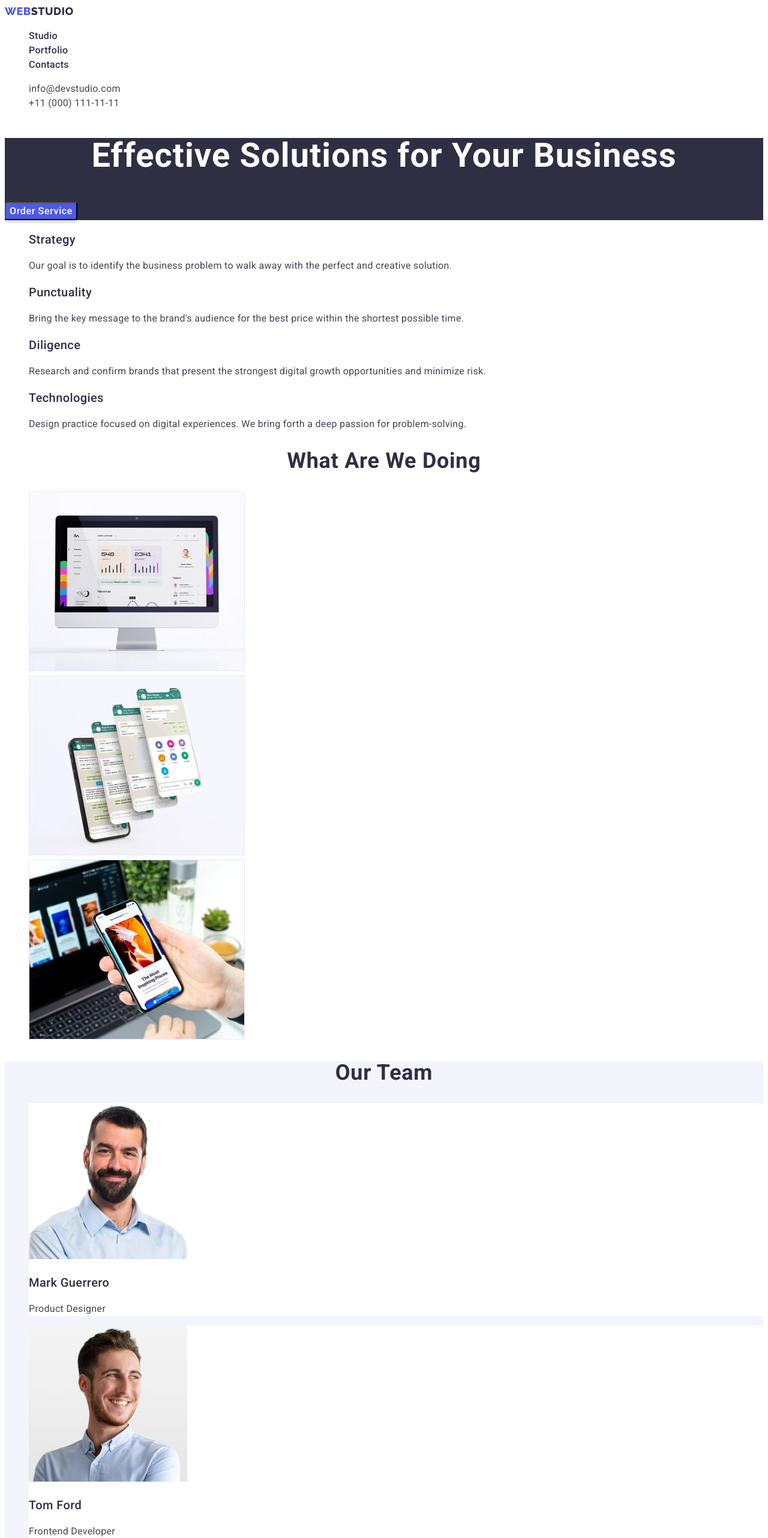
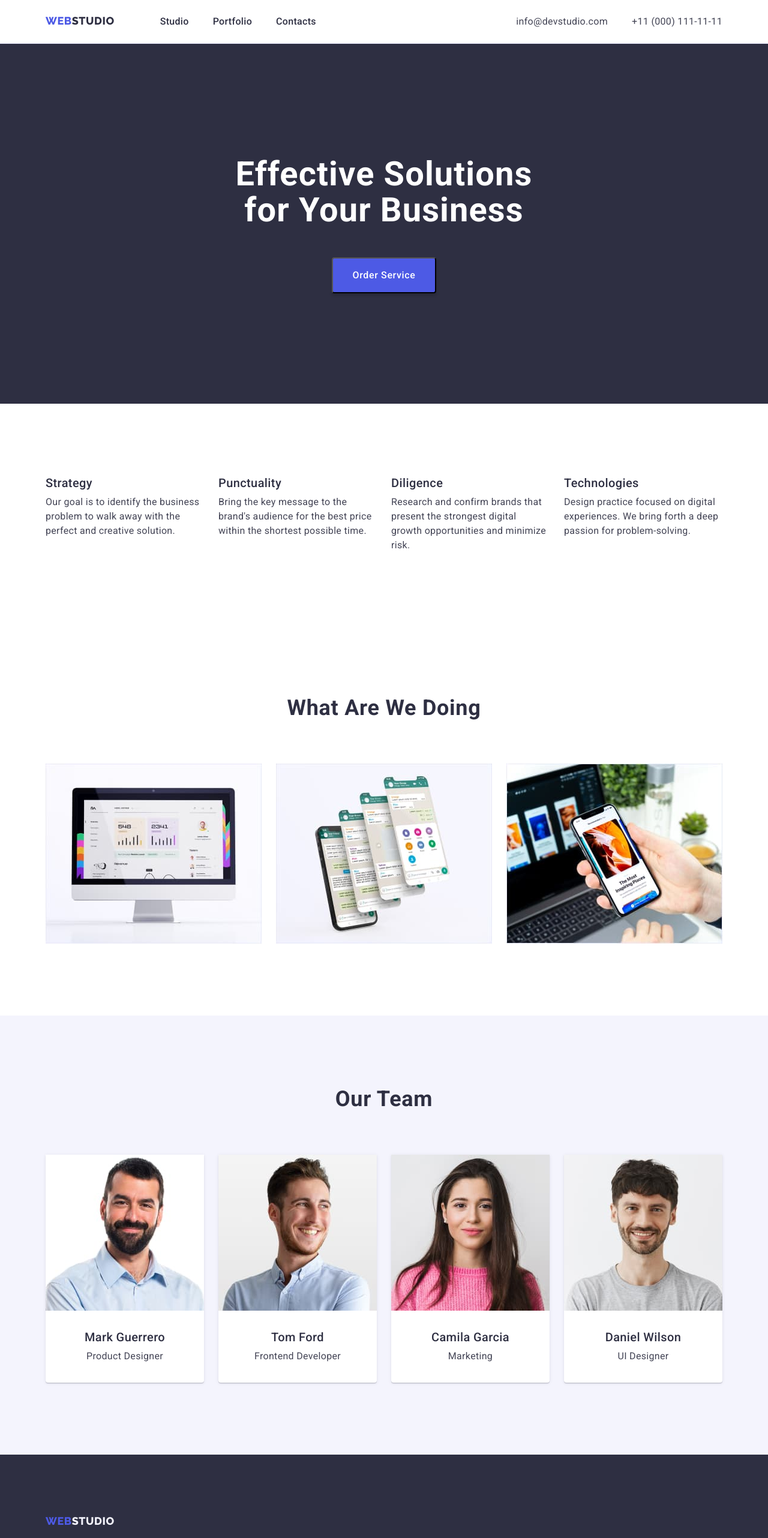
Before and after one commit to ArtemCherchuk/-goit-markup-hw-03, a plain HTML site: page index.html in a window 1280 px wide. Shown: the top 2564 px of the page at 60% size. Drawn offline with nearby package versions, Linux system fonts and the light colour scheme.

Commit message:
attempt one

```diff
--- a/css/styles.css
+++ b/css/styles.css
@@ -9,6 +9,7 @@
   --accent-color: #4D5AE5;
   --color-title: #2e2f42;
   --link-hover: #404BBF;
+  --gape-text: 24px;
 }
 
 .body {
@@ -20,6 +21,30 @@
   font-size: 16px;
   line-height: 1.5;
   letter-spacing: 0.02em;
+}
+
+h1,
+h2,
+h3,
+h4,
+h5,
+h6,
+ul,
+p {
+  margin: 0;
+}
+
+.container {
+  width: 1158px;
+  /* outline: 3px solid red; */
+  padding-left: 15px;
+  padding-right: 15px;
+  margin-left: auto;
+  margin-right: auto;
+}
+
+.section {
+  padding: 120px 0;
 }
 
 .link {
@@ -34,12 +59,25 @@
   cursor: pointer;
 }
 
+img {
+  display: block;
+}
+
 /* hidden */
 .hide {
   display: none;
 }
 
 /* header */
+/* .menu-nav {
+    display: flex;
+    flex-direction: row;
+    padding: 0px
+} */
+.page-header {
+  border-bottom: 1px solid #E7E9FC;
+}
+
 .logo {
   font-family: Raleway, sans-serif;
   font-style: normal;
@@ -57,13 +95,14 @@
   color: var(--color-title);
 }
 
+
 .link-nav {
   font-weight: 500;
   font-size: 16px;
   line-height: 1.5;
   letter-spacing: 0.02em;
   color: var(--color-title);
-    text-decoration: none
+  text-decoration: none;
 }
 
 .list .link-nav:hover,
@@ -71,8 +110,24 @@
   color: var(--link-hover);
 }
 
+/* menu-nav */
+.menu-nav {
+  display: flex;
+}
+
+.nav-list {
+  display: flex;
+  padding-left: 0;
+  margin-left: 76px;
+}
+
+.nav-list .item+.item {
+  margin-left: 40px;
+}
+
 /* address */
 .authorization {
+  margin-left: auto;
   font-style: normal;
 }
 
@@ -81,14 +136,31 @@
   color: #434455;
 }
 
+.list-auth {
+  display: flex;
+
+}
+
+.list-auth .item+.item {
+  margin-left: 40px;
+}
+
 .list .auth-contact:hover,
 .list .auth-contact:focus {
   color: var(--link-hover);
 }
 
+.container-nav {
+  display: flex;
+  padding: 24px 0;
+}
+
 /* hero */
 .hero {
   background-color: var(--color-title);
+  margin: 0;
+  height: 600px;
+  padding-top: 188px;
 }
 
 /* h1 */
@@ -100,6 +172,9 @@
   text-align: center;
   letter-spacing: 0.02em;
   color: #FFFFFF;
+  max-width: 496px;
+  display: block;
+  margin: 0 auto 48px auto;
 }
 
 .effective-button {
@@ -113,6 +188,9 @@
   line-height: 1.5;
   letter-spacing: 0.04em;
   color: #FFFFFF;
+  padding: 16px 32px;
+  display: block;
+  margin: 0 auto;
 }
 
 .effective-button:hover,
@@ -121,8 +199,9 @@
 
 }
 
-/* Our advantages */
+
 /* h2 */
+
 .title-worker {
   font-weight: 700;
   font-size: 36px;
@@ -131,6 +210,21 @@
   letter-spacing: 0.02em;
   text-transform: capitalize;
   color: var(--color-title);
+  margin-bottom: 72px;
+}
+
+/* list our advantages */
+
+.our-list {
+  display: flex;
+  flex-wrap: wrap;
+  margin-left: calc(-1 * var(--gape-text));
+  padding: 0;
+}
+
+.our-list>.list-our {
+  flex-basis: calc(100% / 4 - var(--gape-text));
+  margin-left: var(--gape-text);
 }
 
 /* h3 */
@@ -140,6 +234,7 @@
   line-height: 1.2;
   letter-spacing: 0.02em;
   color: var(--color-title);
+  margin-bottom: 8px;
 }
 
 .text-list {
@@ -147,14 +242,49 @@
   color: var(--color-text);
 }
 
+/* worker list */
+.list-worker {
+  display: flex;
+  flex-wrap: wrap;
+  margin-left: calc(-1 * var(--gape-text));
+  padding: 0;
+}
+
+.list-worker>.worker-item {
+  flex-basis: calc(100% / 3 - var(--gape-text));
+  margin-left: var(--gape-text);
+
+}
+
 /* Our Team */
 .our-team {
   background-color: #F4F4FD;
 }
 
-.team-list {
+.list-team {
+  text-align: center;
+  display: flex;
+  flex-wrap: wrap;
+  margin-left: calc(-1 * var(--gape-text));
+  padding: 0;
+
+}
+
+.list-team>.team-list {
   background-color: #FFFFFF;
+  padding-bottom: 32px;
+  flex-basis: calc(100% / 4 - var(--gape-text));
+  margin-left: var(--gape-text);
+  box-shadow: 0px 1px 6px rgba(46, 47, 66, 0.08), 0px 1px 1px rgba(46, 47, 66, 0.16), 0px 2px 1px rgba(46, 47, 66, 0.08);
+  border-radius: 0px 0px 4px 4px;
 }
+
+
+
+.title-our-team {
+  margin-top: 32px;
+}
+
 
 /* footer */
 .footer {
@@ -173,6 +303,10 @@
   color: var(--accent-color);
 }
 
+.container-footer {
+  padding-top: 100px;
+}
+
 /* footer portfolio */
 .logo-webstudio {
   color: #F4F4FD;
@@ -181,11 +315,17 @@
 /* footer p */
 .text-footer {
   color: #F4F4FD;
+  max-width: 264px;
+  margin-top: 16px;
 }
 
 
 /* portfolio */
-.list .portfolio-buttons {
+.buttons-list {
+  padding-left: 0;
+}
+
+.buttons-list .portfolio-buttons {
   font-family: var(--brand-font);
   font-style: normal;
   font-weight: 500;
@@ -193,6 +333,7 @@
   line-height: 1.5;
   letter-spacing: 0.04em;
   color: var(--accent-color);
+  padding: 12px 24px;
 
   background: #F4F4FD;
   border: 1px solid #E7E9FC;
@@ -206,6 +347,7 @@
 .list .portfolio-buttons:focus {
   background: var(--link-hover);
   color: #FFFFFF;
+  box-shadow: 0px 3px 1px rgba(0, 0, 0, 0.1), 0px 2px 1px rgba(0, 0, 0, 0.08), 0px 2px 2px rgba(0, 0, 0, 0.12);
 }
 
 /* h2 */
@@ -217,8 +359,32 @@
   color: var(--color-title);
 }
 
+/* buttons portfolio */
+.buttons-list {
+  display: flex;
+  justify-content: center;
+  gap: 24px;
+  padding-top: 96px;
+  margin-bottom: 72px;
+}
+
 /* li */
 .list-cards {
+  display: flex;
+  flex-wrap: wrap;
+  padding: 0;
+  margin: 0;
+  column-gap: 24px;
+  row-gap: 48px;
+}
+
+.list-cards .list-cards-item {
+
+  width: calc((100% - 48px) / 3);
+}
+
+.card-portfolio {
   border: 1px solid #E7E9FC;
-    width: 360px;
+  border-top: none;
+  padding: 32px 0 32px 16px;
 }
--- a/index.html
+++ b/index.html
@@ -6,6 +6,9 @@
   <meta http-equiv="X-UA-Compatible" content="IE=edge">
   <meta name="viewport" content="width=device-width, initial-scale=1.0">
   <title>Document</title>
+  <link rel="stylesheet" href="https://cdnjs.cloudflare.com/ajax/libs/modern-normalize/1.1.0/modern-normalize.min.css"
+    integrity="sha512-wpPYUAdjBVSE4KJnH1VR1HeZfpl1ub8YT/NKx4PuQ5NmX2tKuGu6U/JRp5y+Y8XG2tV+wKQpNHVUX03MfMFn9Q=="
+    crossorigin="anonymous" referrerpolicy="no-referrer" />
   <link rel="stylesheet" href="./css/styles.css">
   <link rel="preconnect" href="https://fonts.googleapis.com">
   <link rel="preconnect" href="https://fonts.gstatic.com" crossorigin>
@@ -16,97 +19,112 @@
 <body class="body">
   <!-- header -->
   <header class="page-header">
+    <div class="container">
+      <div class="container-nav">
         <nav class="menu-nav">
           <a href="./index.html" class="logo link">Web<span class="logo-studio">Studio</span> </a>
-      <ul class="list">
-        <li><a href="./index.html" class="link-nav link">Studio</a></li>
-        <li><a href="./portfolio.html" class="link-nav link">Portfolio</a></li>
-        <li><a href="" class="link-nav link">Contacts</a></li>
+          <ul class="nav-list list">
+            <li class="item"><a href="./index.html" class="link-nav link">Studio</a></li>
+            <li class="item"><a href="./portfolio.html" class="link-nav link">Portfolio</a></li>
+            <li class="item"><a href="" class="link-nav link">Contacts</a></li>
           </ul>
         </nav>
         <address class="authorization">
-      <ul class="list">
-        <li><a href="mailto:info@devstudio.com" class="auth-contact link">info@devstudio.com</a></li>
-        <li><a href="tel:+110001111111" class="auth-contact link">+11 (000) 111-11-11</a></li>
+          <ul class="list-auth list ">
+            <li class="item"><a href="mailto:info@devstudio.com" class="auth-contact link">info@devstudio.com</a></li>
+            <li class="item"><a href="tel:+110001111111" class="auth-contact link">+11 (000) 111-11-11</a></li>
           </ul>
         </address>
-
+      </div>
+    </div>
   </header>
 
   <main>
     <!-- hero -->
-    <section class="hero">
+    <section class="section hero">
+      <div class="container">
         <h1 class="main-title">Effective Solutions
           for Your Business</h1>
         <button type="button" class="effective-button general-buttons">Order Service</button>
+      </div>
     </section>
     <!-- Our advantages -->
-    <section>
+    <section class="section">
+      <div class="container">
         <h2 class="hide">Our advantages</h2>
-      <ul class="list">
-        <li>
+        <ul class="list our-list">
+          <li class="list-our">
             <h3 class="title-our">Strategy</h3>
             <p class="text-list">Our goal is to identify the business
               problem to walk away with the perfect and creative solution.</p>
           </li>
-        <li>
+          <li class="list-our">
             <h3 class="title-our">Punctuality</h3>
             <p class="text-list">Bring the key message to the brand's audience for the best price within the
               shortest possible
               time.
             </p>
           </li>
-        <li>
+          <li class="list-our">
             <h3 class="title-our">Diligence</h3>
             <p class="text-list">Research and confirm brands that present the strongest digital growth opportunities
               and minimize
               risk.</p>
           </li>
-        <li>
+          <li class="list-our">
             <h3 class="title-our">Technologies</h3>
             <p class="text-list">Design practice focused on digital experiences. We bring forth a deep passion for
               problem-solving.
             </p>
           </li>
         </ul>
+      </div>
     </section>
     <!-- Worker -->
-    <section>
+    <section class="section">
+      <div class="container">
         <h2 class="title-worker">What are we doing</h2>
-      <ul class="list">
-        <li><img src="./images/pc.jpg" alt="pc" width="360"></li>
-        <li><img src="./images/phones.jpg" alt="phones" width="360"></li>
-        <li><img src="./images/phone.jpg" alt="phone" width="360"></li>
+        <ul class="list list-worker">
+          <li class="worker-item"><img src="./images/pc.jpg" alt="pc" width="360"></li>
+          <li class="worker-item"><img src="./images/phones.jpg" alt="phones" width="360"></li>
+          <li class="worker-item"><img src="./images/phone.jpg" alt="phone" width="360"></li>
         </ul>
+      </div>
     </section>
     <!-- Our Team -->
-    <section class="our-team">
+    <section class="section our-team">
+      <div class="container">
         <h2 class="title-worker">Our Team</h2>
-      <ul class="list">
+        <ul class="list list-team">
           <li class="team-list"><img src="./images/mark.jpg" alt="worker" width="264">
-          <h3 class="title-our">Mark Guerrero</h3>
+            <h3 class="title-our title-our-team ">Mark Guerrero</h3>
             <p class="text-list">Product Designer</p>
           </li>
           <li class="team-list"><img src="./images/tom.jpg" alt="worker" width="264">
-          <h3 class="title-our">Tom Ford</h3>
+            <h3 class="title-our title-our-team">Tom Ford</h3>
             <p class="text-list">Frontend Developer</p>
           </li>
           <li class="team-list"><img src="./images/camila.jpg" alt="worker" width="264">
-          <h3 class="title-our">Camila Garcia</h3>
+            <h3 class="title-our title-our-team">Camila Garcia</h3>
             <p class="text-list">Marketing</p>
           </li>
           <li class="team-list"><img src="./images/daniel.jpg" alt="worker" width="264">
-          <h3 class="title-our">Daniel Wilson</h3>
+            <h3 class="title-our title-our-team">Daniel Wilson</h3>
             <p class="text-list">UI Designer</p>
           </li>
         </ul>
+      </div>
     </section>
   </main>
   <!-- footer -->
   <footer class="footer">
+    <div class="container container-footer">
       <a href="./index.html" class="logo-footer link">Web<span class="logo-webstudio">Studio</span></a>
-    <p class="text-footer">Increase the flow of customers and sales for your business with digital marketing & growth
-      solutions.</p>
+      <p class="text-footer">
+        Increase the flow of customers and
+        sales for your business with digital
+        marketing & growth solutions.</p>
+    </div>
   </footer>
 </body>
 
```
Also changed, not shown: portfolio.html (+47 -18 lines). Lines whose indentation alone changed are shown as unchanged.
